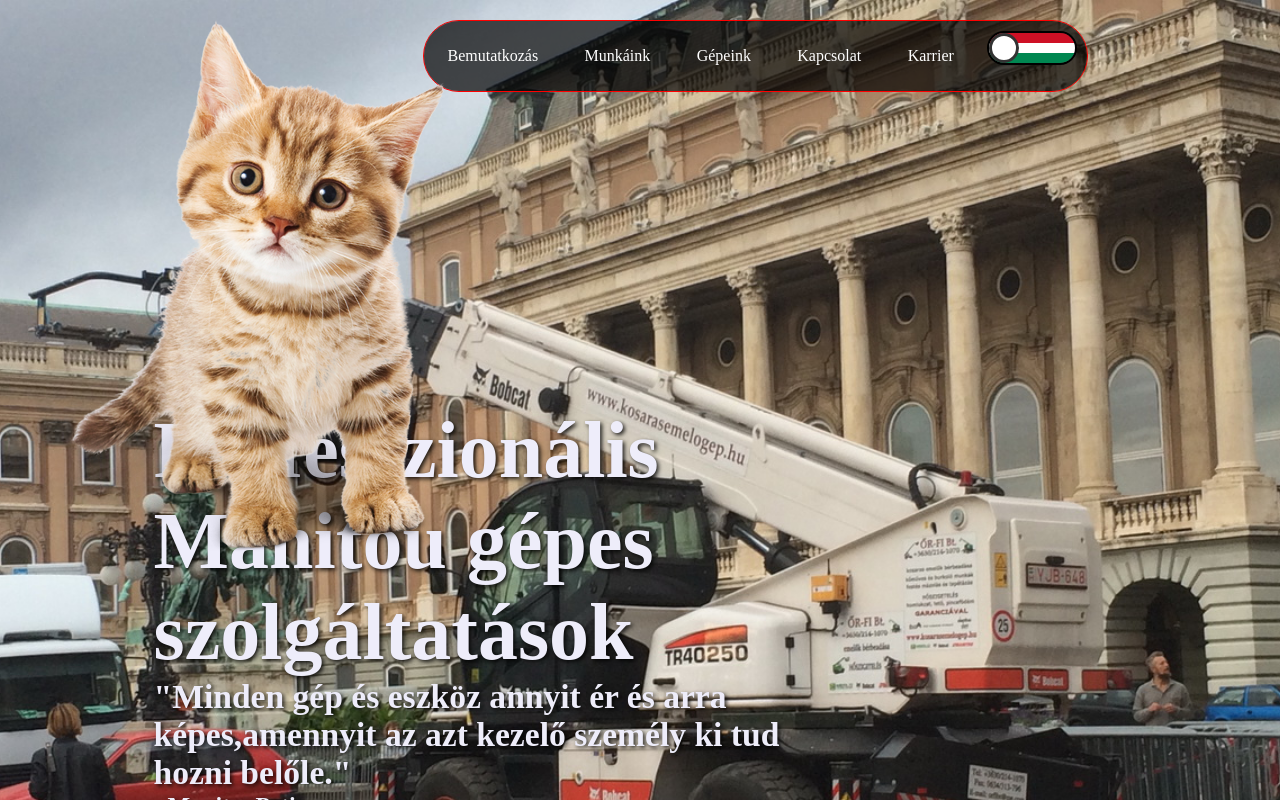
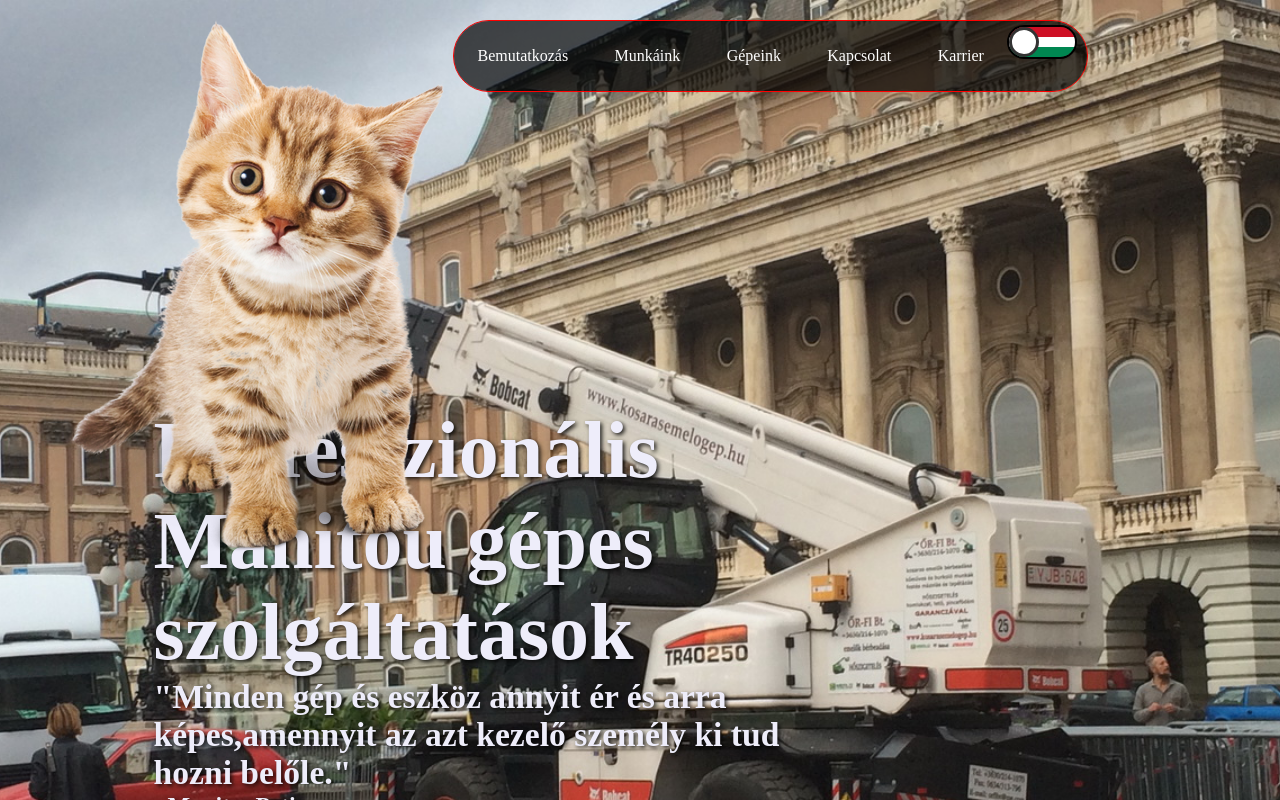
Before and after one commit to Zsotya/manitoupeti, a Vue app: page / in a window 1280 px wide. Shown: the top 800 px of the page. Built offline with nearby package versions, Linux system fonts and the light colour scheme.

Commit message:
Made more modifications for the lang button

```diff
--- a/src/components/RootComponents/NavBar.vue
+++ b/src/components/RootComponents/NavBar.vue
@@ -99,7 +99,7 @@ a {
 .lang-switch {
   text-decoration: none;
   color: white;
-  padding: 10px 10px 0px 10px;
+  padding: 4px 10px 0px 0px;
   background-color: rgba(0, 0, 0, 0.538);
   transition: 0.3s ease-in-out;
   margin: 0px;
@@ -107,7 +107,7 @@ a {
 
 .onoffswitch {
   position: relative;
-  width: 90px;
+  width: 70px;
 }
 .onoffswitch-checkbox {
   position: absolute;
@@ -171,7 +171,7 @@ a {
   position: absolute;
   top: 0;
   bottom: 0;
-  right: 56px;
+  right: 36px;
   border: 3px solid rgba(0, 0, 0, 0.8);
   border-radius: 20px;
   transition: all 0.3s ease-in 0s;
@@ -194,6 +194,7 @@ a {
 
   ul {
     justify-content: center;
+    border-radius: 0px;
   }
 
   a {
```
